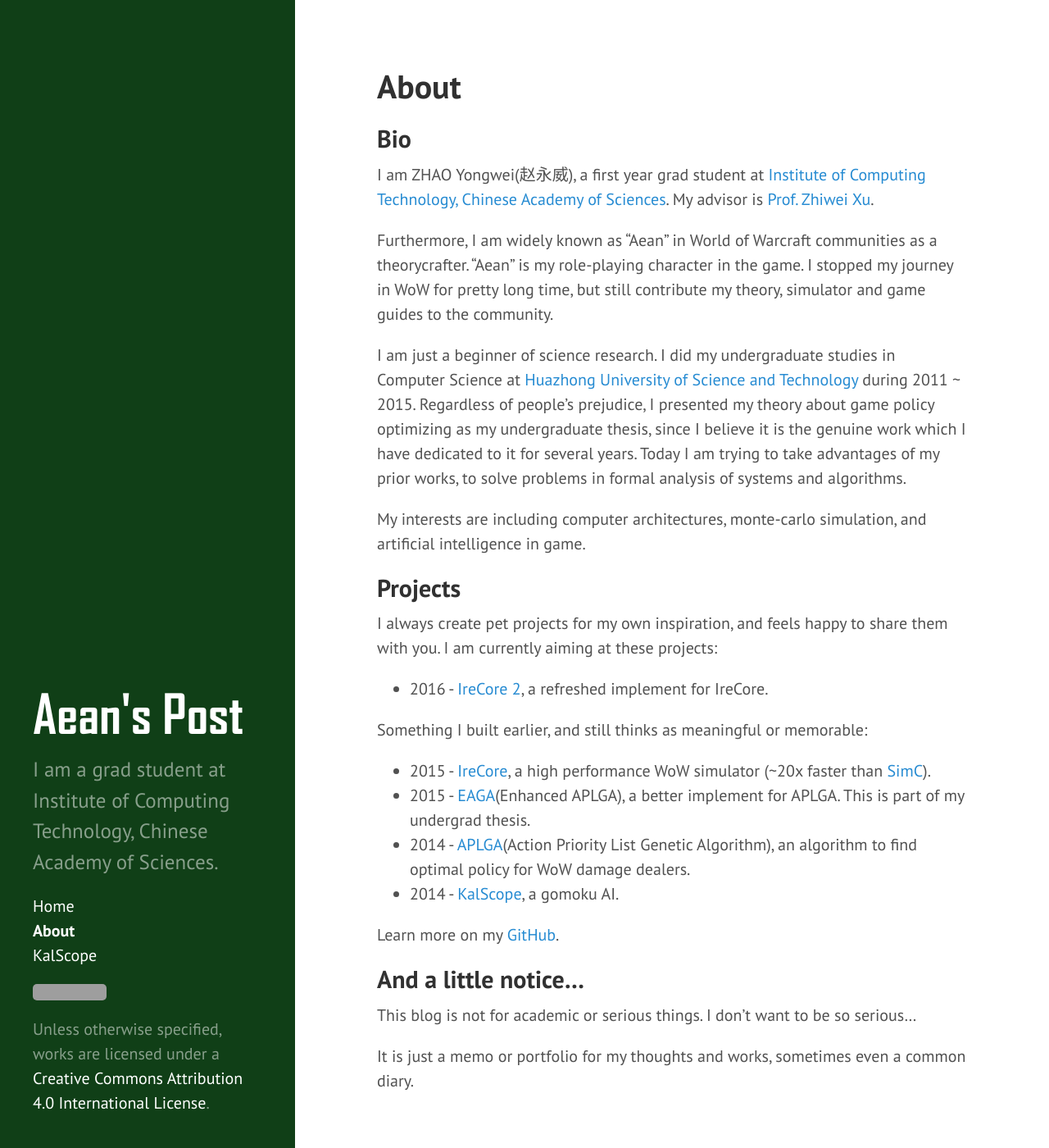
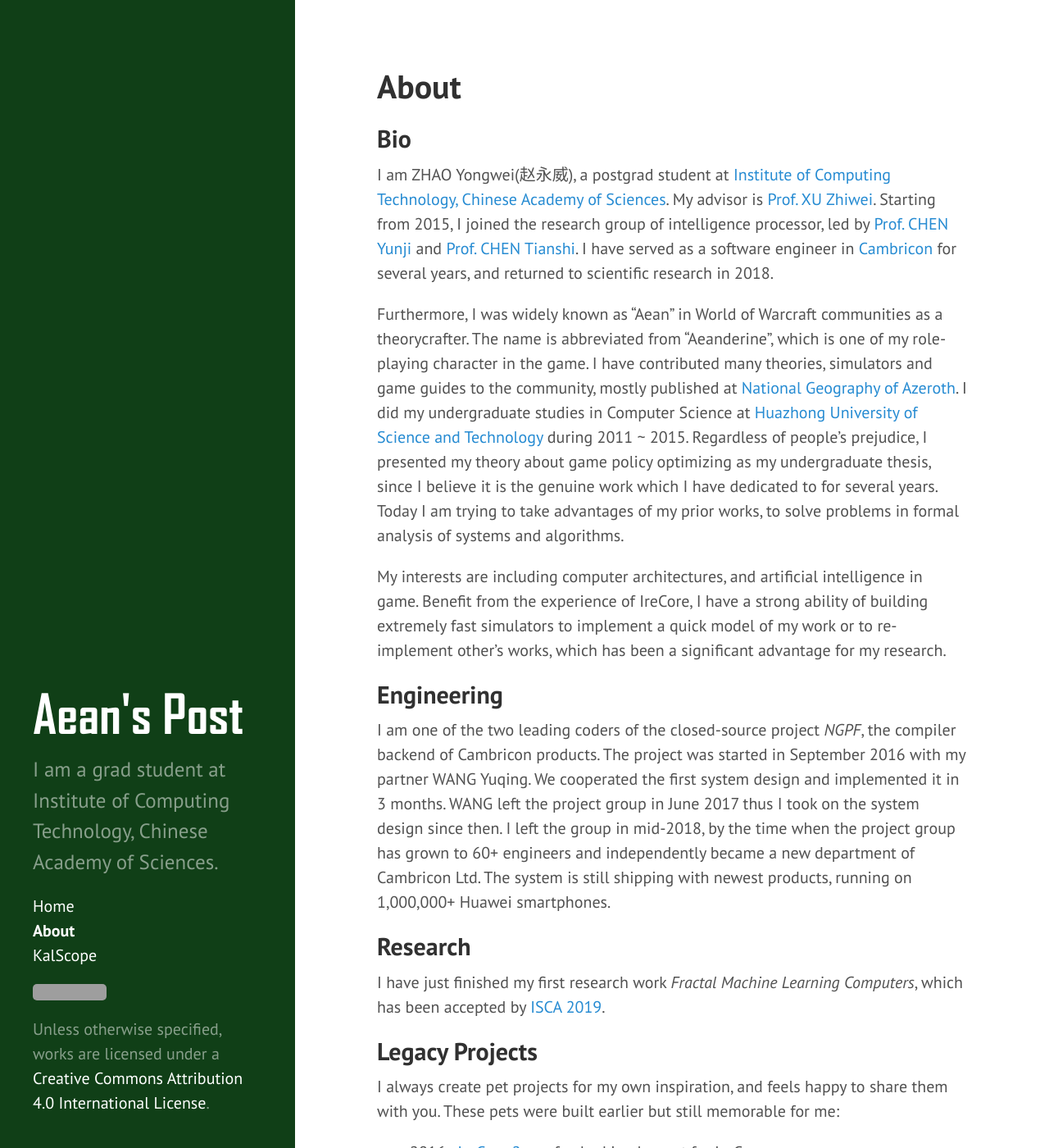
Before and after one commit to AeanSR/AeanSR.github.io, a Jekyll site: the page built from about.md, in a window 1280 px wide and 1400 px high. Shown: the whole window at 82% size. Built offline with Jekyll 4.4.1, drawn with Linux system fonts in a browser that asks for light colours; grey boxes are pictures that could not be loaded.

Commit message:
update about.

```diff
--- a/about.md
+++ b/about.md
@@ -5,22 +5,25 @@ title: About
 
 ## Bio
 
-I am ZHAO Yongwei(赵永威), a first year grad student at [Institute of Computing Technology, Chinese Academy of Sciences](http://www.ict.ac.cn). My advisor is [Prof. Zhiwei Xu](http://novel.ict.ac.cn/zxu/).
+I am ZHAO Yongwei(赵永威), a postgrad student at [Institute of Computing Technology, Chinese Academy of Sciences](http://www.ict.ac.cn). My advisor is [Prof. XU Zhiwei](http://novel.ict.ac.cn/zxu/). Starting from 2015, I joined the research group of intelligence processor, led by [Prof. CHEN Yunji](http://novel.ict.ac.cn/ychen) and [Prof. CHEN Tianshi](http://novel.ict.ac.cn/tchen). I have served as a software engineer in [Cambricon](http://www.cambricon.com) for several years, and returned to scientific research in 2018.
 
-Furthermore, I am widely known as "Aean" in World of Warcraft communities as a theorycrafter. "Aean" is my role-playing character in the game. I stopped my journey in WoW for pretty long time, but still contribute my theory, simulator and game guides to the community.
+Furthermore, I was widely known as "Aean" in World of Warcraft communities as a theorycrafter. The name is abbreviated from "Aeanderine", which is one of my role-playing character in the game. I have contributed many theories, simulators and game guides to the community, mostly published at [National Geography of Azeroth](http://bbs.nga.cn/nuke.php?func=ucp&uid=9771319). I did my undergraduate studies in Computer Science at [Huazhong University of Science and Technology](http://www.hust.edu.cn) during 2011 ~ 2015. Regardless of people's prejudice, I presented my theory about game policy optimizing as my undergraduate thesis, since I believe it is the genuine work which I have dedicated to for several years. Today I am trying to take advantages of my prior works, to solve problems in formal analysis of systems and algorithms.
 
-I am just a beginner of science research. I did my undergraduate studies in Computer Science at [Huazhong University of Science and Technology](http://www.hust.edu.cn) during 2011 ~ 2015. Regardless of people's prejudice, I presented my theory about game policy optimizing as my undergraduate thesis, since I believe it is the genuine work which I have dedicated to it for several years. Today I am trying to take advantages of my prior works, to solve problems in formal analysis of systems and algorithms.
+My interests are including computer architectures, and artificial intelligence in game. Benefit from the experience of IreCore, I have a strong ability of building extremely fast simulators to implement a quick model of my work or to re-implement other's works, which has been a significant advantage for my research.
 
-My interests are including computer architectures, monte-carlo simulation, and artificial intelligence in game.
+## Engineering
 
-## Projects
+I am one of the two leading coders of the closed-source project *NGPF*, the compiler backend of Cambricon products. The project was started in September 2016 with my partner WANG Yuqing. We cooperated the first system design and implemented it in 3 months. WANG left the project group in June 2017 thus I took on the system design since then. I left the group in mid-2018, by the time when the project group has grown to 60+ engineers and independently became a new department of Cambricon Ltd. The system is still shipping with newest products, running on 1,000,000+ Huawei smartphones.
 
-I always create pet projects for my own inspiration, and feels happy to share them with you. I am currently aiming at these projects:
+## Research
+
+I have just finished my first research work *Fractal Machine Learning Computers*, which has been accepted by [ISCA 2019](https://iscaconf.org/isca2019/).
+
+## Legacy Projects
+
+I always create pet projects for my own inspiration, and feels happy to share them with you. These pets were built earlier but still memorable for me:
 
 * 2016 - [IreCore 2](https://github.com/AeanSR/irecore2), a refreshed implement for IreCore.
-
-Something I built earlier, and still thinks as meaningful or memorable:
-
 * 2015 - [IreCore](https://sim.aean.net), a high performance WoW simulator (~20x faster than [SimC](https://github.com/simulationcraft/simc)).
 * 2015 - [EAGA](https://github.com/AeanSR/eaga)(Enhanced APLGA), a better implement for APLGA. This is part of my undergrad thesis.
 * 2014 - [APLGA](https://github.com/AeanSR/aplga)(Action Priority List Genetic Algorithm), an algorithm to find optimal policy for WoW damage dealers.
@@ -28,7 +31,7 @@ Something I built earlier, and still thinks as meaningful or memorable:
 
 Learn more on my [GitHub](https://github.com/AeanSR).
 
-## And a little notice...
+## About my pages...
 
 This blog is not for academic or serious things. I don't want to be so serious...
 
```
